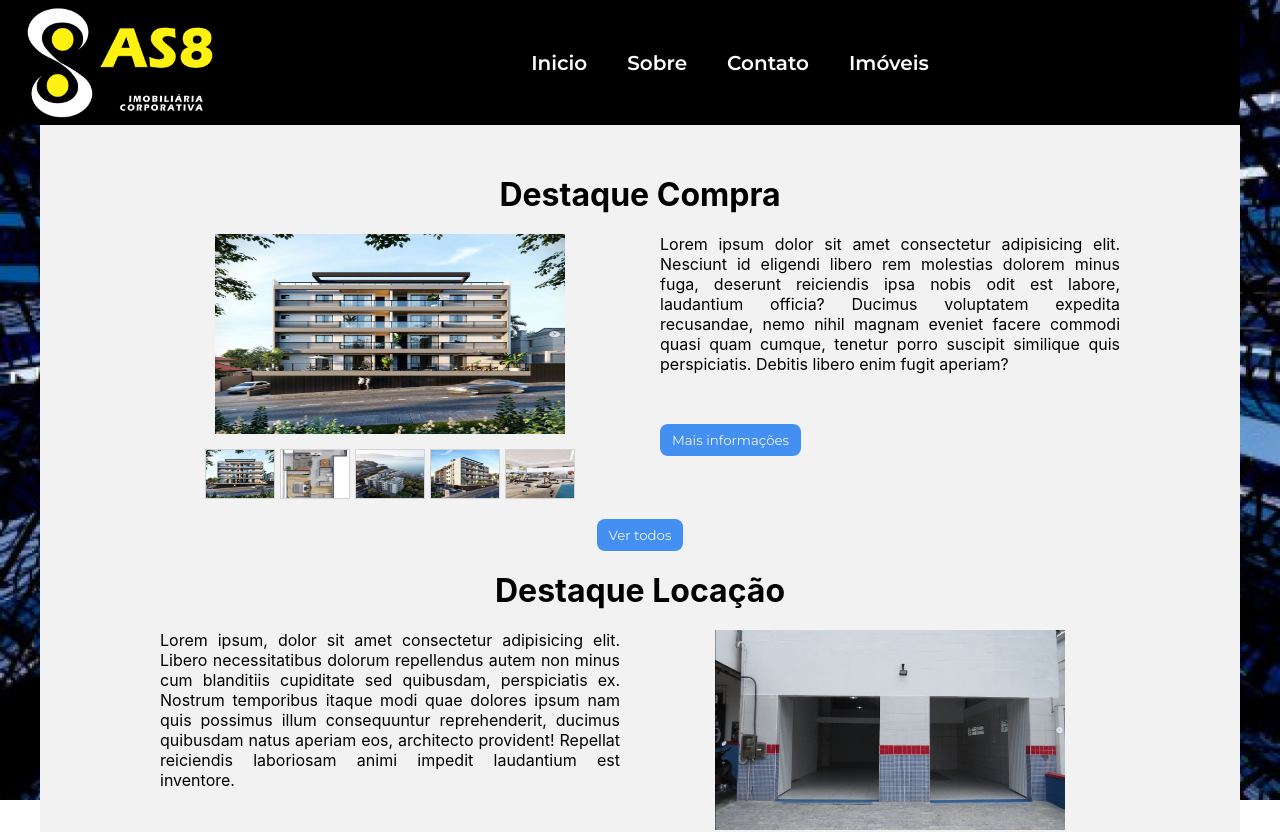
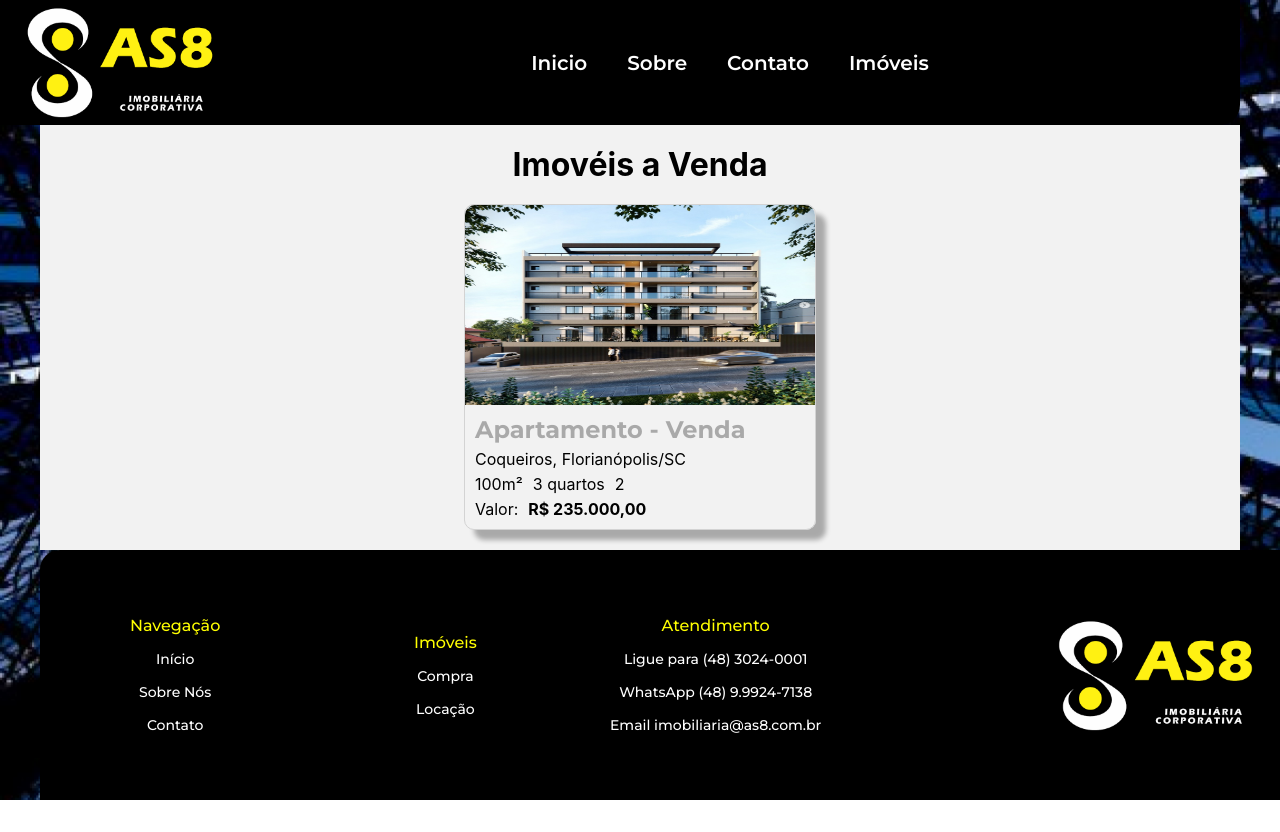
Before and after one commit to jneyneto/as8, a React (Create React App) app in the folder as8/: page / in a window 1280 px wide. Shown: the top 832 px of the page. After the commit the page ends 800 px from the top, so only its background shows below. Built offline with nearby package versions, Linux system fonts and the light colour scheme.

Commit message:
estilização do componente Purchase iniciada

```diff
--- a/as8/src/components/Footer/styles.css
+++ b/as8/src/components/Footer/styles.css
@@ -42,7 +42,7 @@
   font-weight: 500;
   font-family: Montserrat;
 
-  color: yellow;
+  color: #ffff00;
 }
 
 .home-footer-nav-textos,
--- a/as8/src/components/Purchase/index.jsx
+++ b/as8/src/components/Purchase/index.jsx
@@ -1,26 +1,35 @@
-import "styles.css";
+import "./styles.css";
 import "../../index.css";
 import compra01 from "../../assets/imovel_compra_destaque_01.png";
-import compra02 from "../../assets/imovel_compra_destaque_02.png";
-import compra03 from "../../assets/imovel_compra_destaque_03.png";
 
-const pdCompra = [compra01, compra02, compra03];
+// const pdCompra = [compra01, compra02, compra03];
 
 export default function Purchase() {
   return (
+    <div className="purchase-position">
       <div className="purchase">
-      <div className="purchase-products">
-        <img src={pdCompra[0]} alt="" />
+        <h1>Imovéis a Venda</h1>
+        <div className="purchase-product-guide">
+          <div className="purchase-product">
+            <img className="purchase-product-image" src={compra01} alt="" />
+            <div className="purchase-product-container">
               <h2>Apartamento - Venda</h2>
               <span>Coqueiros, Florianópolis/SC</span>
+              <div className="purchase-product-infos">
                 {/* Icone de régua*/}
-        <h3>m2</h3>
+                <span>100m²</span>
                 {/* Icone de Cama */}
-        <h3>qnt quartos</h3>
+                <span>3 quartos</span>
                 {/* Icone de Carro com garagem */}
-        <h3>vaga garagem</h3>
+                <span>2</span>
+              </div>
+              <div className="purchase-product-infos-amount">
                 <span>Valor:</span>
-        {/* valor do imovél */}
+                <strong>R$ 235.000,00</strong>
+              </div>
+            </div>
+          </div>
+        </div>
       </div>
     </div>
   );
--- a/as8/src/components/Purchase/styles.css
+++ b/as8/src/components/Purchase/styles.css
@@ -0,0 +1,74 @@
+.purchase-position {
+  display: flex;
+  flex-direction: column;
+  justify-content: center;
+  align-items: center;
+}
+
+.purchase {
+  display: flex;
+  flex-direction: column;
+  justify-content: flex-start;
+  align-items: center;
+
+  width: 1200px;
+  min-height: calc(100vh - 375px);
+  padding: 20px 50px 20px 50px;
+  gap: 20px;
+
+  background-color: #f2f2f2;
+}
+
+.purchase-product-guide {
+  display: flex;
+  flex-direction: row;
+  justify-content: flex-start;
+  align-items: flex-start;
+  flex-wrap: wrap;
+  gap: 20px;
+}
+
+.purchase-product {
+  display: flex;
+  flex-direction: column;
+  justify-content: center;
+  align-items: flex-start;
+
+  border: 1px solid lightgray;
+  border-radius: 10px;
+
+  box-shadow: 10px 10px 5px rgba(0, 0, 0, 0.3);
+}
+
+.purchase-product-image {
+  width: 350px;
+  height: 200px;
+
+  border-radius: 10px 10px 0 0;
+}
+
+.purchase-product-container {
+  display: flex;
+  flex-direction: column;
+  justify-content: space-around;
+  align-items: flex-start;
+
+  padding: 10px;
+  gap: 5px;
+}
+
+.purchase-product-container h2 {
+  font-family: Montserrat;
+  color: darkgray;
+}
+
+.purchase-product-infos {
+  display: flex;
+  flex-direction: row;
+  gap: 10px;
+}
+
+.purchase-product-infos-amount {
+  display: flex;
+  gap: 10px;
+}
--- a/as8/src/pages/Home/index.jsx
+++ b/as8/src/pages/Home/index.jsx
@@ -1,27 +1,28 @@
-import { useState } from "react";
+// import { useState } from "react";
 import "./styles.css";
 import "../../index.css";
 import Header from "../../components/Header";
 import Footer from "../../components/Footer";
-import compra01 from "../../assets/imovel_compra_destaque_01.png";
-import compra02 from "../../assets/imovel_compra_destaque_02.png";
-import compra03 from "../../assets/imovel_compra_destaque_03.png";
-import compra04 from "../../assets/imovel_compra_destaque_04.png";
-import compra05 from "../../assets/imovel_compra_destaque_05.png";
-import locacao01 from "../../assets/imovel_locacao_destaque_01.png";
-import locacao02 from "../../assets/imovel_locacao_destaque_02.png";
-import locacao03 from "../../assets/imovel_locacao_destaque_03.png";
-import locacao04 from "../../assets/imovel_locacao_destaque_04.png";
-import locacao05 from "../../assets/imovel_locacao_destaque_05.png";
+// import compra01 from "../../assets/imovel_compra_destaque_01.png";
+// import compra02 from "../../assets/imovel_compra_destaque_02.png";
+// import compra03 from "../../assets/imovel_compra_destaque_03.png";
+// import compra04 from "../../assets/imovel_compra_destaque_04.png";
+// import compra05 from "../../assets/imovel_compra_destaque_05.png";
+// import locacao01 from "../../assets/imovel_locacao_destaque_01.png";
+// import locacao02 from "../../assets/imovel_locacao_destaque_02.png";
+// import locacao03 from "../../assets/imovel_locacao_destaque_03.png";
+// import locacao04 from "../../assets/imovel_locacao_destaque_04.png";
+// import locacao05 from "../../assets/imovel_locacao_destaque_05.png";
 import bg from "../../assets/background.png";
+import Purchase from "../../components/Purchase";
 
-const dbCompra = [compra01, compra02, compra03, compra04, compra05];
+// const dbCompra = [compra01, compra02, compra03, compra04, compra05];
 
-const dbLocacao = [locacao01, locacao02, locacao03, locacao04, locacao05];
+// const dbLocacao = [locacao01, locacao02, locacao03, locacao04, locacao05];
 
 export default function Home() {
-  const [compra, setCompra] = useState(compra01);
-  const [locacao, setLocacao] = useState(locacao01);
+  // const [compra, setCompra] = useState(compra01);
+  // const [locacao, setLocacao] = useState(locacao01);
 
   // useEffect(() => {}, [compra]);
 
@@ -31,7 +32,8 @@ export default function Home() {
         <img src={bg} alt="" />
       </div>
       <Header />
-      <div className="home-position-body">
+      <Purchase />
+      {/* <div className="home-position-body">
         <div className="home-body">
           <div className="home-body-purchase">
             <h1>Destaque Compra</h1>
@@ -117,7 +119,7 @@ export default function Home() {
             <button className="global-btn">Ver todos</button>
           </div>
         </div>
-      </div>
+      </div> */}
       <Footer />
     </div>
   );
```
Lines whose indentation alone changed are shown as unchanged.
